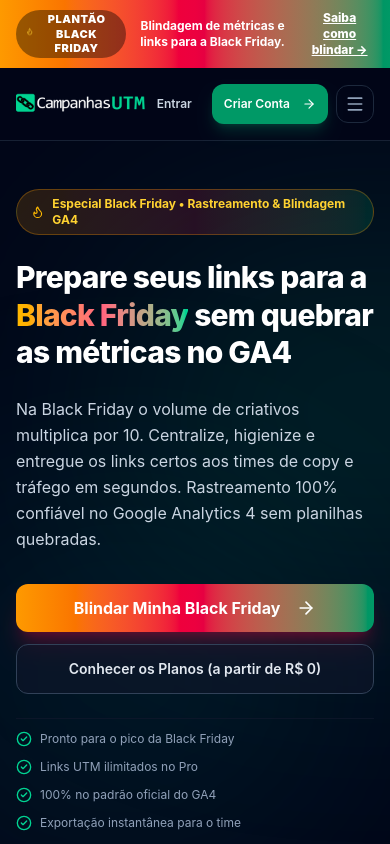
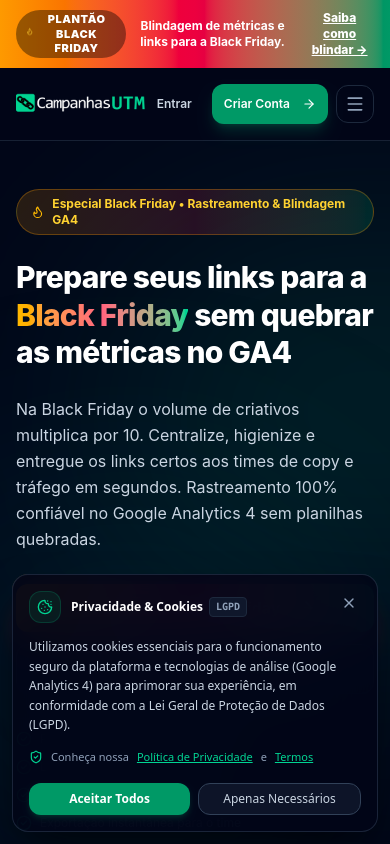
Before and after one commit to Raphasq10/utm-facil, a React (Vite) app: page / in a window 390 px wide. Shown: the top 844 px of the page. Built offline with nearby package versions, Linux system fonts and the light colour scheme; no server answers.

Commit message:
feat: add LGPD Cookie Consent banner with privacy policy links and persistence

```diff
--- a/src/App.tsx
+++ b/src/App.tsx
@@ -13,6 +13,7 @@ import { LandingPage } from '@/components/LandingPage'
 import { PricingModal } from '@/components/PricingModal'
 import { UpgradePromptModal } from '@/components/UpgradePromptModal'
 import { LegalView, type LegalDocType } from '@/components/LegalView'
+import { CookieConsent } from '@/components/CookieConsent'
 import { Button } from '@/components/ui/button'
 import { useAuth } from '@/contexts/AuthContext'
 import { checkProjectLimit, checkLinkLimit, buildHotmartCheckoutUrl } from '@/lib/billing'
@@ -326,6 +327,10 @@ export function App() {
             initialDoc={legalDocType}
             onBackToLanding={navigateToLanding}
           />
+          <CookieConsent
+            onOpenPrivacy={handleOpenPrivacy}
+            onOpenTerms={handleOpenTerms}
+          />
         </>
       )
     }
@@ -350,6 +355,10 @@ export function App() {
             onOpenTerms={handleOpenTerms}
             onOpenPrivacy={handleOpenPrivacy}
           />
+          <CookieConsent
+            onOpenPrivacy={handleOpenPrivacy}
+            onOpenTerms={handleOpenTerms}
+          />
         </>
       )
     }
@@ -362,6 +371,10 @@ export function App() {
           onBackToLanding={navigateToLanding}
           onOpenTerms={handleOpenTerms}
           onOpenPrivacy={handleOpenPrivacy}
+        />
+        <CookieConsent
+          onOpenPrivacy={handleOpenPrivacy}
+          onOpenTerms={handleOpenTerms}
         />
       </>
     )
@@ -376,6 +389,10 @@ export function App() {
           initialDoc={legalDocType}
           onBackToLanding={() => setPublicView('landing')}
         />
+        <CookieConsent
+          onOpenPrivacy={handleOpenPrivacy}
+          onOpenTerms={handleOpenTerms}
+        />
       </>
     )
   }
@@ -386,6 +403,10 @@ export function App() {
       <>
         <Toaster position="top-right" richColors closeButton />
         <AuthView onBackToLanding={() => setPublicView('landing')} />
+        <CookieConsent
+          onOpenPrivacy={handleOpenPrivacy}
+          onOpenTerms={handleOpenTerms}
+        />
       </>
     )
   }
@@ -563,6 +584,12 @@ export function App() {
         onOpenPricing={() => setPricingModalOpen(true)}
         limitReason={upgradeReason}
       />
+
+      {/* Banner / Etiqueta de Consentimento de Cookies (LGPD) */}
+      <CookieConsent
+        onOpenPrivacy={handleOpenPrivacy}
+        onOpenTerms={handleOpenTerms}
+      />
     </div>
   )
 }
--- /dev/null
+++ b/src/components/CookieConsent.tsx
@@ -0,0 +1,133 @@
+import React, { useState, useEffect } from 'react'
+import { Cookie, ShieldCheck, X } from 'lucide-react'
+import { Button } from '@/components/ui/button'
+
+interface CookieConsentProps {
+  onOpenPrivacy?: () => void
+  onOpenTerms?: () => void
+}
+
+const STORAGE_KEY = 'campanhautm_cookie_consent'
+
+export const CookieConsent: React.FC<CookieConsentProps> = ({
+  onOpenPrivacy,
+  onOpenTerms,
+}) => {
+  const [isVisible, setIsVisible] = useState(false)
+
+  useEffect(() => {
+    try {
+      const consent = localStorage.getItem(STORAGE_KEY)
+      if (!consent) {
+        // Exibe suavemente após 600ms para não bloquear a renderização inicial
+        const timer = setTimeout(() => setIsVisible(true), 600)
+        return () => clearTimeout(timer)
+      }
+    } catch {
+      // Caso localStorage esteja desativado no navegador
+      setIsVisible(true)
+    }
+  }, [])
+
+  const handleAcceptAll = () => {
+    try {
+      localStorage.setItem(STORAGE_KEY, 'accepted')
+    } catch {}
+    setIsVisible(false)
+  }
+
+  const handleAcceptEssential = () => {
+    try {
+      localStorage.setItem(STORAGE_KEY, 'essential')
+    } catch {}
+    setIsVisible(false)
+  }
+
+  if (!isVisible) return null
+
+  return (
+    <aside
+      role="region"
+      aria-label="Aviso de Privacidade e Cookies"
+      className="fixed bottom-3 left-3 right-3 sm:left-6 sm:bottom-6 sm:right-auto sm:max-w-md z-50 animate-in fade-in slide-in-from-bottom-5 duration-300"
+    >
+      <div className="p-4 sm:p-5 rounded-2xl bg-slate-950/95 backdrop-blur-xl border border-slate-800/90 shadow-2xl shadow-black/70 text-slate-100 flex flex-col gap-3.5">
+
+        {/* Cabeçalho do Banner de Cookies */}
+        <div className="flex items-start justify-between gap-3">
+          <div className="flex items-center gap-2.5">
+            <div className="w-8 h-8 rounded-xl bg-emerald-500/10 border border-emerald-500/20 text-emerald-400 flex items-center justify-center shrink-0">
+              <Cookie className="w-4 h-4 text-emerald-400" />
+            </div>
+            <div>
+              <h4 className="text-xs sm:text-sm font-bold text-white flex items-center gap-1.5">
+                Privacidade & Cookies
+                <span className="text-[10px] bg-slate-900 text-slate-400 px-1.5 py-0.5 rounded border border-slate-800 font-mono">
+                  LGPD
+                </span>
+              </h4>
+            </div>
+          </div>
+
+          <button
+            type="button"
+            onClick={handleAcceptEssential}
+            className="text-slate-400 hover:text-white p-1 rounded-lg hover:bg-slate-900 transition-colors cursor-pointer"
+            aria-label="Fechar aviso de cookies"
+          >
+            <X className="w-4 h-4" />
+          </button>
+        </div>
+
+        {/* Texto Explicativo em Conformidade com a LGPD */}
+        <p className="text-xs text-slate-300 leading-relaxed">
+          Utilizamos cookies essenciais para o funcionamento seguro da plataforma e tecnologias de análise (Google Analytics 4) para aprimorar sua experiência, em conformidade com a Lei Geral de Proteção de Dados (LGPD).
+        </p>
+
+        {/* Links Legais */}
+        <div className="flex items-center gap-2 text-[11px] text-slate-400">
+          <ShieldCheck className="w-3.5 h-3.5 text-emerald-400 shrink-0" />
+          <span>Conheça nossa</span>
+          <button
+            type="button"
+            onClick={onOpenPrivacy}
+            className="text-emerald-400 hover:text-emerald-300 underline font-medium cursor-pointer"
+          >
+            Política de Privacidade
+          </button>
+          <span>e</span>
+          <button
+            type="button"
+            onClick={onOpenTerms}
+            className="text-emerald-400 hover:text-emerald-300 underline font-medium cursor-pointer"
+          >
+            Termos
+          </button>
+        </div>
+
+        {/* Ações de Consentimento */}
+        <div className="flex items-center gap-2 pt-1">
+          <Button
+            type="button"
+            size="sm"
+            onClick={handleAcceptAll}
+            className="flex-1 bg-emerald-600 hover:bg-emerald-500 text-white font-bold text-xs py-2 rounded-xl shadow-md shadow-emerald-600/20 transition-all cursor-pointer"
+          >
+            Aceitar Todos
+          </Button>
+
+          <Button
+            type="button"
+            size="sm"
+            variant="outline"
+            onClick={handleAcceptEssential}
+            className="flex-1 bg-slate-900/90 hover:bg-slate-800 text-slate-300 border-slate-700 hover:text-white font-medium text-xs py-2 rounded-xl transition-all cursor-pointer"
+          >
+            Apenas Necessários
+          </Button>
+        </div>
+
+      </div>
+    </aside>
+  )
+}
```
